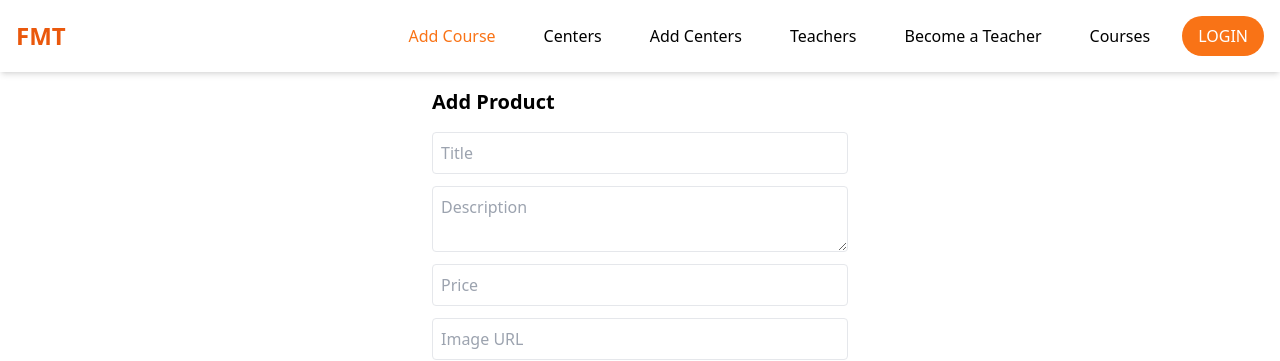
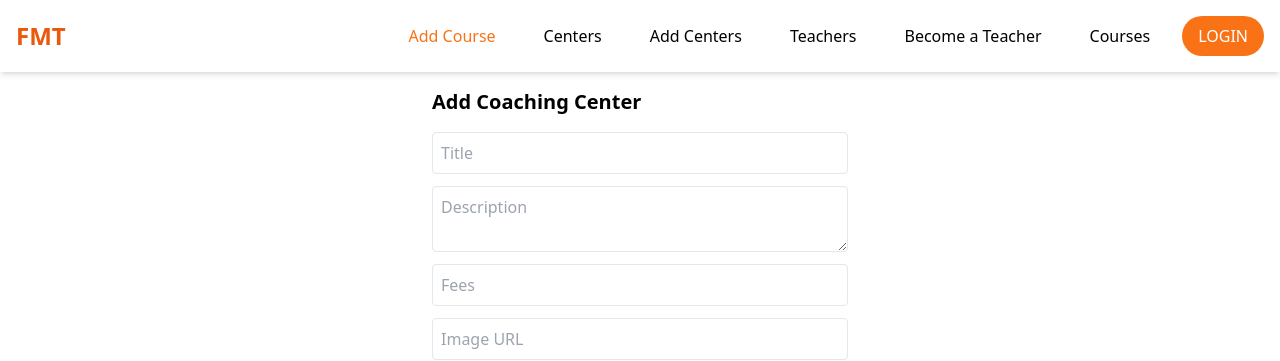
Before and after one commit to Harshsrivastava1414/find-my-future-clone, a React (Vite) app: page /addcenter in a window 1280 px wide. Shown: the top 361 px of the page. Built offline with nearby package versions, Linux system fonts and the light colour scheme.

Commit message:
Update AddCenterPage.jsx

```diff
--- a/src/pages/AddCenterPage.jsx
+++ b/src/pages/AddCenterPage.jsx
@@ -39,7 +39,7 @@ const AddProductPage = () => {
         <Navbar />
       </div>
       <div className="p-4 max-w-md mx-auto">
-        <h1 className="text-xl font-bold mb-4">Add Product</h1>
+        <h1 className="text-xl font-bold mb-4">Add Coaching Center</h1>
         <form onSubmit={handleSubmit} className="flex flex-col gap-3">
           <input
             className="p-2 border rounded"
@@ -56,7 +56,7 @@ const AddProductPage = () => {
           <input
             className="p-2 border rounded"
             name="price"
-            placeholder="Price"
+            placeholder="Fees"
             type="number"
             onChange={handleChange}
           />
```
